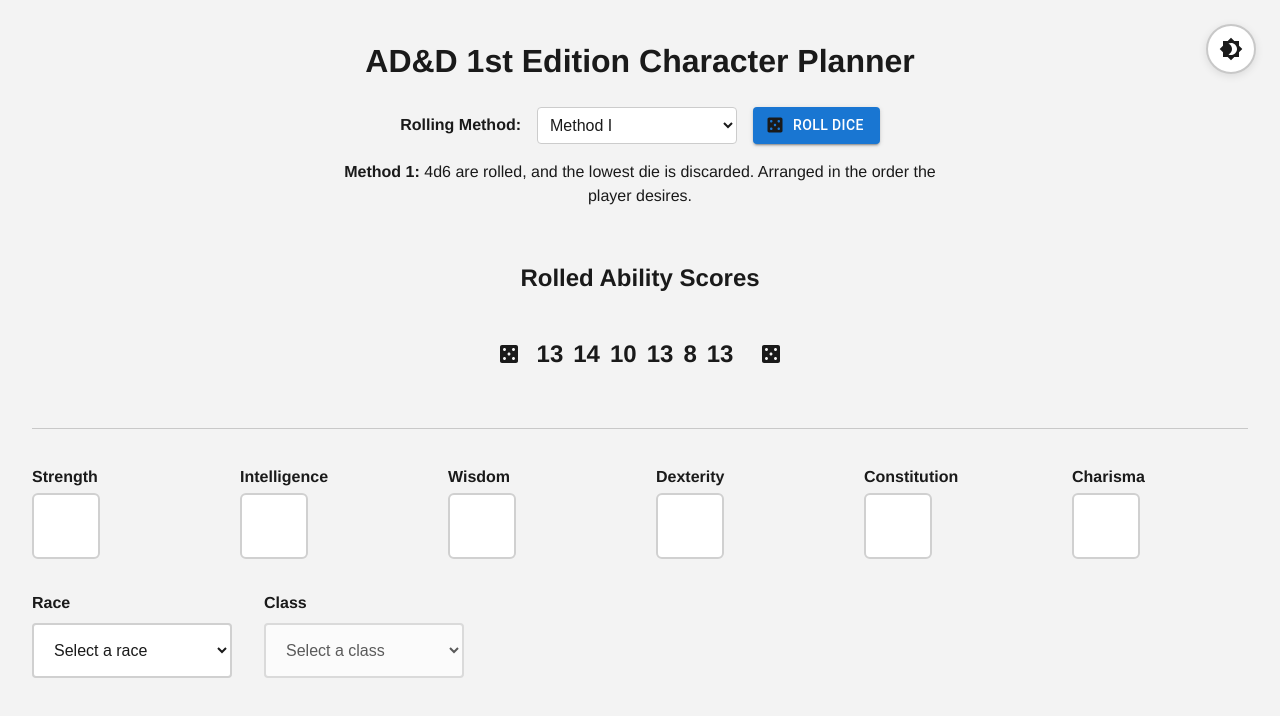
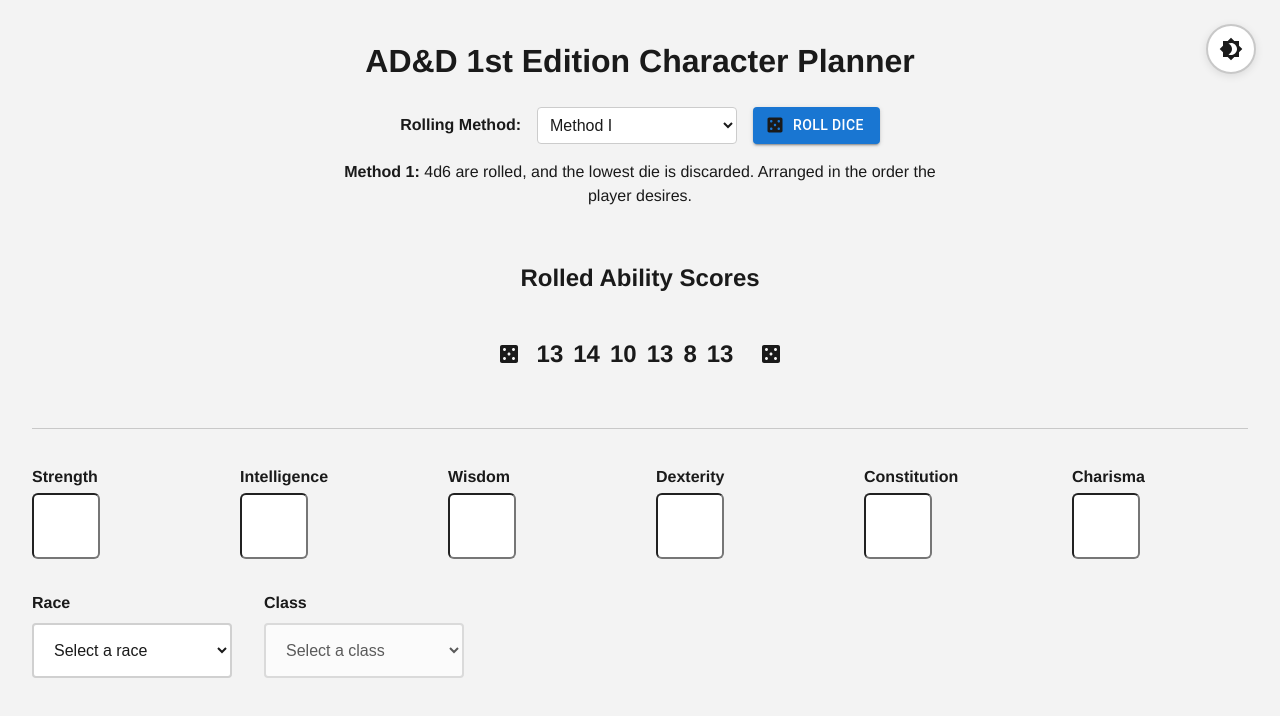
Before and after one commit to veetiveeti/adnd-chargen, a React (Create React App) app: page / in a window 1280 px wide. Shown: the top 716 px of the page. Built offline with nearby package versions, Linux system fonts and the light colour scheme.

Commit message:
Add proper inputMode and type and pattern for ability score input fields

```diff
--- a/src/components/AbilityScoreRoller.jsx
+++ b/src/components/AbilityScoreRoller.jsx
@@ -475,7 +475,9 @@
               {ability.charAt(0).toUpperCase() + ability.slice(1).toLowerCase()}
             </label>
             <input
-              type="number"
+              type="text"
+              inputMode="numeric"
+              pattern="[0-9]*"
               value={selectedScores[ability]}
               onChange={(e) => handleScoreChange(ability, e.target.value)}
               readOnly={rollingMethod === '3' || rollingMethod === '4'}
```
